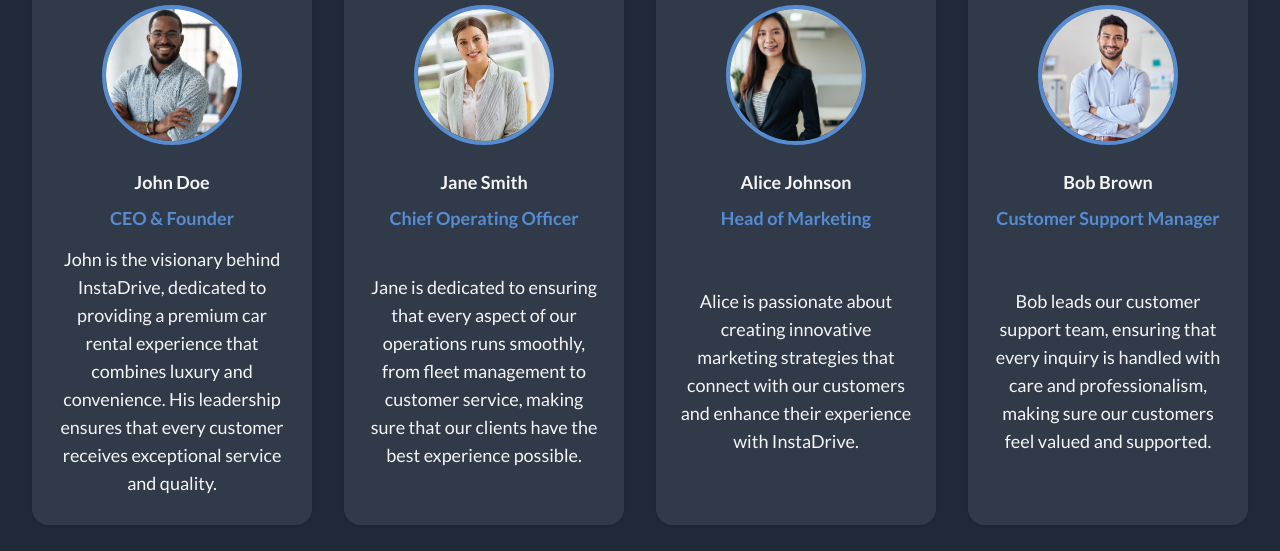
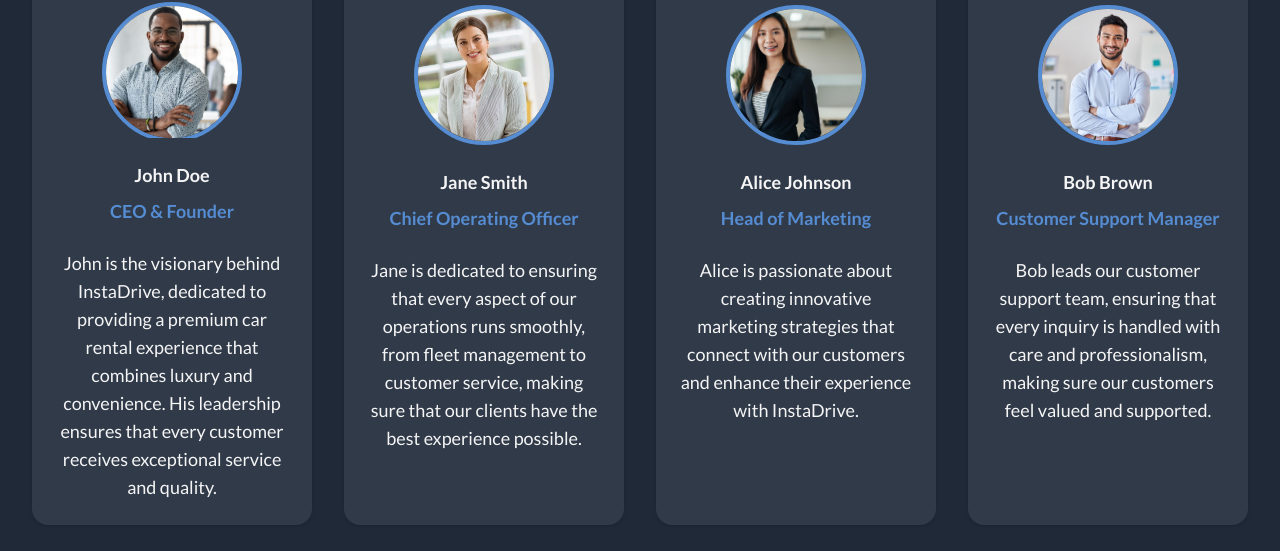
Before and after one commit to jacobferreras/car-rental, a Next.js app: page /about in a window 1280 px wide. Shown: the part 1451-2002 px from the top of the page. Built offline with nearby package versions, Linux system fonts and the light colour scheme; no server answers.

Commit message:
refactor: restructure markup in OurteamCard for improved readability

```diff
--- a/components/ui/about/OurteamCard.tsx
+++ b/components/ui/about/OurteamCard.tsx
@@ -17,13 +17,22 @@ const OurteamCard = (props: OurteamCardProps) => {
           />
         </figure>
         <div className="card-body items-center text-center">
+          <div>
+            {" "}
             <h2 className="card-title font-bold font-family-mono">
               {props.name}
             </h2>
+          </div>
+
+          <div className="mb-4">
             <p className="text-[#558cd2] font-bold font-family-mono text-lg">
               {props.position}
             </p>
+          </div>
+
+          <div>
             <p className="font-family-sans text-lg">{props.description}</p>
+          </div>
         </div>
       </div>
     </>
```
Lines whose indentation alone changed are shown as unchanged.
